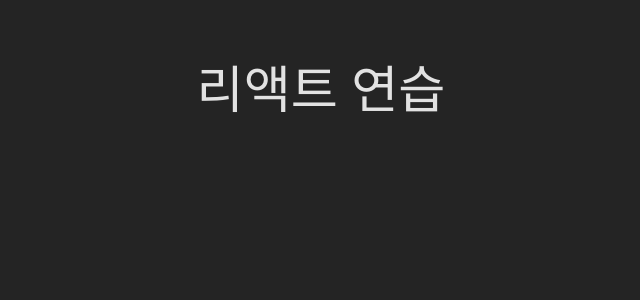
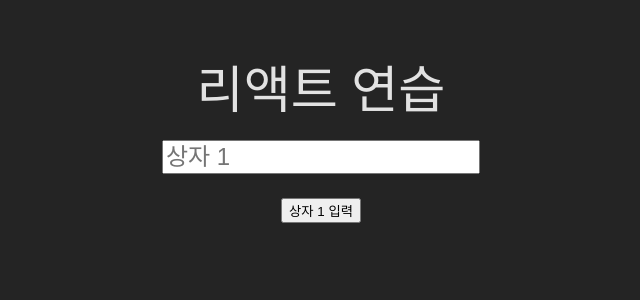
Before and after one commit to osparking/react-exercise, a React (Vite) app: page / in a window 1280 px wide. Shown: the top 300 px of the page, without its empty margins (319-959 px from the left). Built offline with nearby package versions, Linux system fonts and the light colour scheme.

Commit message:
useRef - input, button, focus

```diff
--- a/src/App.css
+++ b/src/App.css
@@ -9,3 +9,7 @@ div {
   width: 100vw;
   margin-top: 30px;
 }
+
+input {
+  font-size: 1.5em;
+}
--- a/src/App.jsx
+++ b/src/App.jsx
@@ -2,11 +2,18 @@ import { useEffect, useRef, useState } from 'react';
 import './App.css';
 
 function App() {
-  const refCnt = useRef(0);
+  const inputTop = useRef(null);
+  const setFocusBox1 = () => {
+    inputTop.current.focus();
+  }
 
   return (
     <div className="mt-5">
       <h1>리액트 연습</h1>
+      <br/>
+      <input type="text" ref={inputTop} placeholder='상자 1'/>
+      <br/>
+      <button onClick={setFocusBox1}>상자 1 입력</button>
     </div>
   )
 }
```
